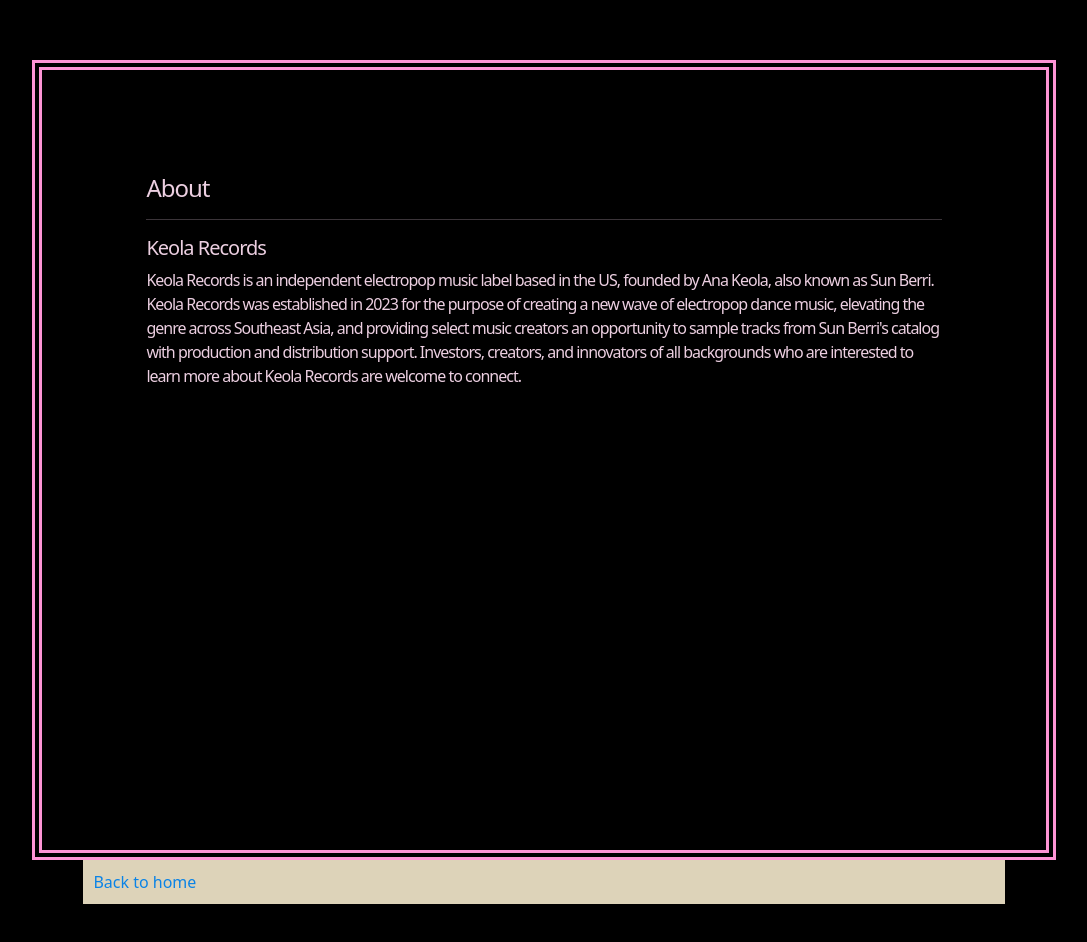
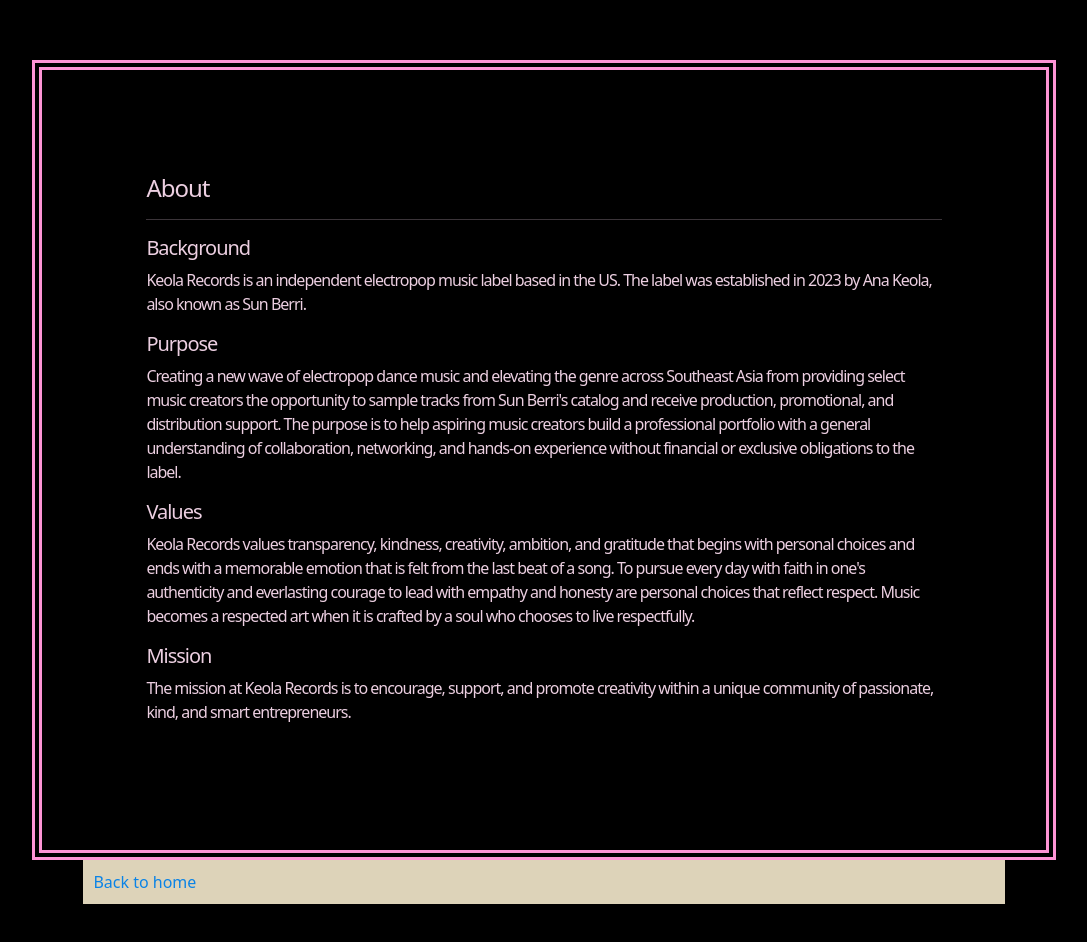
Before and after one commit to keolarecords/official, a plain HTML site: page about.html in a window 1280 px wide. Shown: the part 150-1092 px from the top of the page, without its empty margins (96-1183 px from the left). Drawn offline with nearby package versions, Linux system fonts and the light colour scheme.

Commit message:
Update about.html
update with more highlights

```diff
--- a/about.html
+++ b/about.html
@@ -16,8 +16,14 @@
       <div class="artist-info">
       <h4>About</h4>
       <hr>
-      <h5>Keola Records</h5>
-      <p>Keola Records is an independent electropop music label based in the US, founded by Ana Keola, also known as Sun Berri. Keola Records was established in 2023 for the purpose of creating a new wave of electropop dance music, elevating the genre across Southeast Asia, and providing select music creators an opportunity to sample tracks from Sun Berri's catalog with production and distribution support. Investors, creators, and innovators of all backgrounds who are interested to learn more about Keola Records are welcome to connect.</p>
+      <h5>Background</h5>
+      <p>Keola Records is an independent electropop music label based in the US. The label was established in 2023 by Ana Keola, also known as Sun Berri.</p>
+      <h5>Purpose</h5>
+      <p>Creating a new wave of electropop dance music and elevating the genre across Southeast Asia from providing select music creators the opportunity to sample tracks from Sun Berri's catalog and receive production, promotional, and distribution support. The purpose is to help aspiring music creators build a professional portfolio with a general understanding of collaboration, networking, and hands-on experience without financial or exclusive obligations to the label.</p>
+      <h5>Values</h5>
+      <p>Keola Records values transparency, kindness, creativity, ambition, and gratitude that begins with personal choices and ends with a memorable emotion that is felt from the last beat of a song. To pursue every day with faith in one's authenticity and everlasting courage to lead with empathy and honesty are personal choices that reflect respect. Music becomes a respected art when it is crafted by a soul who chooses to live respectfully.</p>
+      <h5>Mission</h5>
+      <p>The mission at Keola Records is to encourage, support, and promote creativity within a unique community of passionate, kind, and smart entrepreneurs.</p>
       </div>
     </div>
 
```
